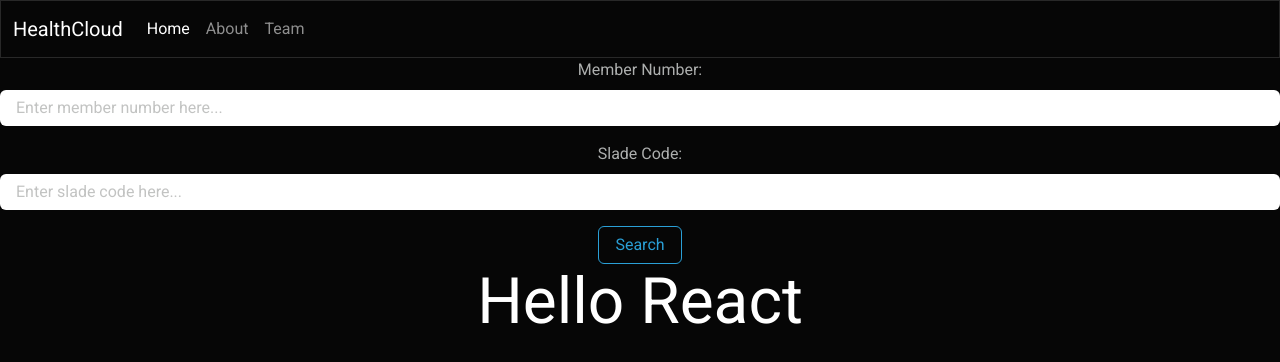
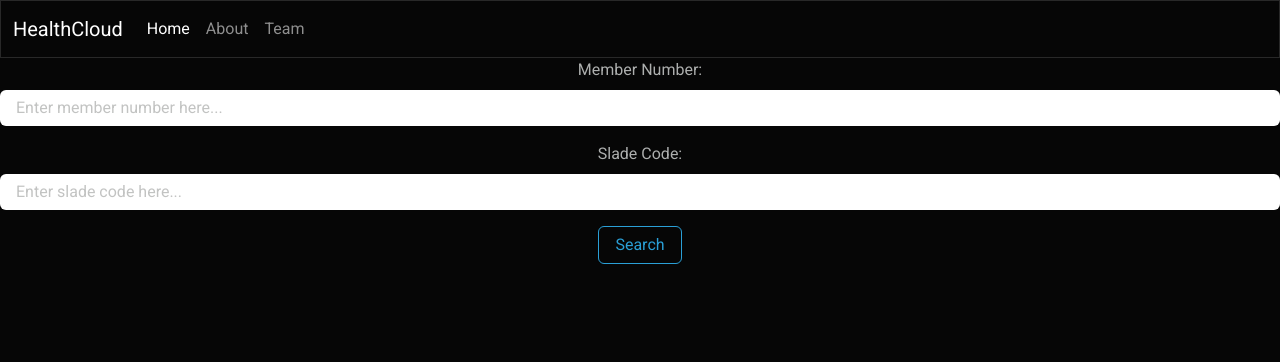
Before and after one commit to NjukiG/savannah-hackathon, a React (Create React App) app: page / in a window 1280 px wide. Shown: the top 362 px of the page. Built offline with nearby package versions, Linux system fonts and the light colour scheme; no server answers.

Commit message:
Added member and payer code on the url

```diff
--- a/src/App.js
+++ b/src/App.js
@@ -41,7 +41,7 @@ function App() {
     "Content-Type": "application/json",
   };
   const url2 =
-    "https://provider-edi-api.multitenant.slade360.co.ke/v1/beneficiaries/member_eligibility/?member_number=DEMO/001&payer_slade_code=457";
+    `https://provider-edi-api.multitenant.slade360.co.ke/v1/beneficiaries/member_eligibility/?member_number=${memberNumber}&payer_slade_code=${payerSladeCode}`;
 
   const getMemberEligibility = () => {
     fetch(url2, { method: "GET", headers })
@@ -52,7 +52,6 @@ function App() {
       });
   };
 
-  // getMemberEligibility();
   return (
     <div className="App">
       <Navbar />
@@ -73,7 +72,6 @@ function App() {
         <Route path="/about" element={<About />} />
         <Route path="/team" element={<Team />} />
       </Routes>
-      <h1>Hello React</h1>
     </div>
   );
 }
```
